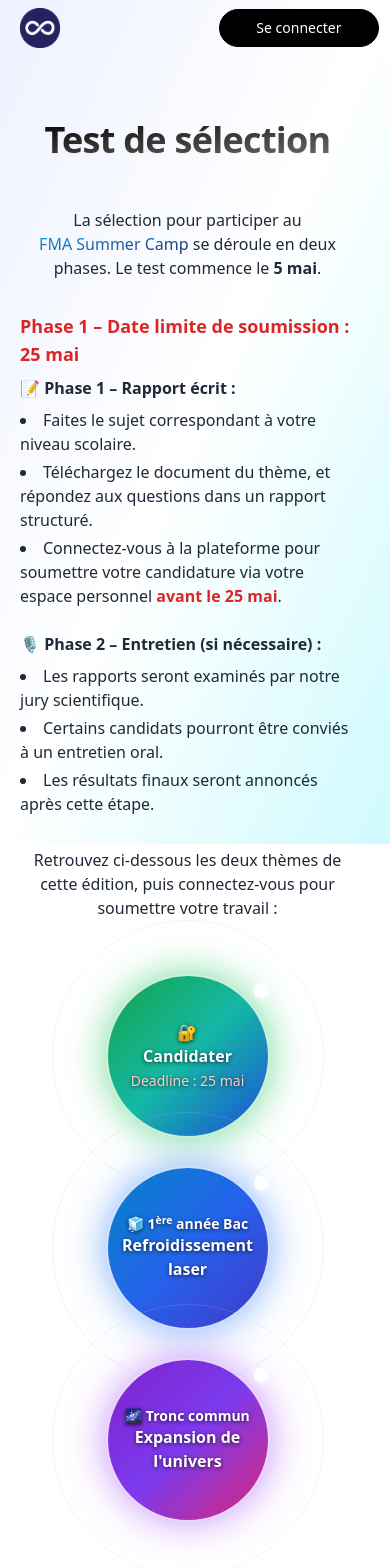
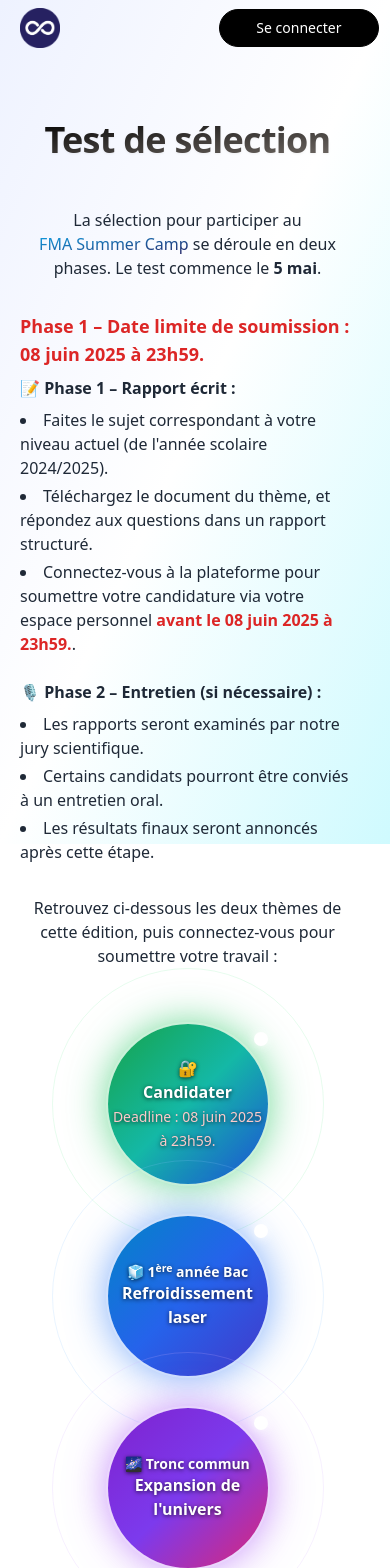
Before and after one commit to aminemahd13/fma-website, a Next.js app in the folder website/front/: page /en/selection in a window 390 px wide. Shown: the top 1568 px of the page. Built offline with nearby package versions, Linux system fonts and the light colour scheme.

Commit message:
Front-end changes, taking into account pole decisions

```diff
--- a/website/front/src/app/[lang]/application/form/steps/personal-information-step.tsx
+++ b/website/front/src/app/[lang]/application/form/steps/personal-information-step.tsx
@@ -67,11 +67,6 @@ export const PersonalInformationStep = ({
       animate={{ x: 0, opacity: 1 }}
       transition={{ duration: 0.3, ease: 'easeInOut' }}
     >
-      <div className="bg-blue-50 p-4 rounded-md mb-6 border border-blue-200">
-        <p className="text-sm text-blue-800">
-          La lecture attentive et entière du <Link href="https://drive.google.com/file/d/1aHmNIZb3Funq9Mqr_UE2La17Dkrmnm-t/view?usp=sharing" className="text-blue-600 underline font-medium">règlement</Link> est obligatoire
-        </p>
-      </div>
 
       <h2 className='text-base font-semibold leading-7 text-[#0284C7]'>
         Informations personnelles de l&apos;élève
--- a/website/front/src/app/[lang]/application/form/steps/validation-step.tsx
+++ b/website/front/src/app/[lang]/application/form/steps/validation-step.tsx
@@ -8,6 +8,7 @@ import {
   FormLabel,
   FormMessage,
 } from "@/components/shared/form"
+import Link from 'next/link'
 import { Checkbox, Separator } from '@/components/shared'
 
 const RequiredAsterisk = () => <span className="text-red-500"> * </span>;
@@ -28,6 +29,12 @@ export const ValidationStep = ({
       <h2 className='text-base font-semibold leading-7 text-[#0284C7]'>
         Validation
       </h2>
+      <div className="bg-blue-50 p-4 rounded-md mb-6 border border-blue-200">
+        <p className="text-sm text-blue-800">
+          La lecture attentive et entière du <Link href="https://drive.google.com/file/d/1aHmNIZb3Funq9Mqr_UE2La17Dkrmnm-t/view?usp=sharing" className="text-blue-600 underline font-medium">règlement</Link> est obligatoire
+        </p>
+      </div>
+
       <p className='mt-1 text-sm leading-6 text-gray-600'>
         Lisez attentivement nos Conditions Générales et validez votre candidature
       </p>
--- a/website/front/src/app/[lang]/profile/rapport/page.tsx
+++ b/website/front/src/app/[lang]/profile/rapport/page.tsx
@@ -275,7 +275,7 @@ export default function ReportPage() {
       <CardHeader>
         <CardTitle>Sujets disponibles</CardTitle>
         <CardDescription>
-          Téléchargez le sujet qui correspond à votre niveau scolaire pour préparer votre rapport
+          Téléchargez le sujet qui correspond à votre niveau scolaire actuel (de l'année scolaire 2024/2025) pour préparer votre rapport
         </CardDescription>
       </CardHeader>
       <CardContent>
@@ -302,7 +302,7 @@ export default function ReportPage() {
 
           <div className="mt-4 p-3 bg-blue-50 rounded-md border border-blue-200">
             <p className="text-sm text-blue-800">
-              <strong>Important :</strong> Veuillez télécharger et traiter le sujet correspondant à votre niveau actuel.
+              <strong>Important :</strong> Veuillez télécharger et traiter le sujet correspondant à votre niveau actuel (de l'année scolaire 2024/2025).
               Votre rapport sera évalué en fonction des critères spécifiques à votre niveau.
             </p>
           </div>
--- a/website/front/src/app/[lang]/selection/page.tsx
+++ b/website/front/src/app/[lang]/selection/page.tsx
@@ -48,16 +48,16 @@ export default function SelectionPage() {
 
           <div className="mt-8 text-left md:text-center">
             <p className="text-red-600 font-bold text-lg mb-2">
-              Phase 1 – Date limite de soumission : 25 mai
+              Phase 1 – Date limite de soumission : 08 juin 2025 à 23h59.
             </p>
 
             <p className="font-bold mb-2">📝 Phase 1 – Rapport écrit :</p>
             <ul className="list-disc list-inside space-y-1">
-              <li>Faites le sujet correspondant à votre niveau scolaire.</li>
+              <li>Faites le sujet correspondant à votre niveau actuel (de l'année scolaire 2024/2025).</li>
               <li>Téléchargez le document du thème, et répondez aux questions dans un rapport structuré.</li>
               <li>
                 Connectez-vous à la plateforme pour soumettre votre candidature via votre espace personnel {" "}
-                <span className="text-red-600 font-semibold">avant le 25 mai</span>.
+                <span className="text-red-600 font-semibold">avant le 08 juin 2025 à 23h59.</span>.
               </li>
             </ul>
 
@@ -87,7 +87,7 @@ export default function SelectionPage() {
             <span className="text-white font-semibold text-base text-center z-10 pointer-events-none select-none drop-shadow-[0_1px_2px_rgba(0,0,0,0.7)]">
               🔐<br />
               Candidater<br />
-              <span className="text-sm text-red-200 font-normal">Deadline : 25 mai</span>
+              <span className="text-sm text-red-200 font-normal">Deadline : 08 juin 2025 à 23h59.</span>
             </span>
             <div className="absolute w-[170%] h-[170%] border border-green-300/20 rounded-full animate-spin-slow pointer-events-none" />
             <div className="absolute h-3.5 w-3.5 bg-white rounded-full right-0 top-2 shadow-[0_0_10px_rgba(255,255,255,0.8)] animate-moon" />
--- a/website/front/src/app/i18n/locales/fr/home.json
+++ b/website/front/src/app/i18n/locales/fr/home.json
@@ -1,4 +1,4 @@
 {
-  "hero-title": "Les inscriptions sont ouvertes!  Candidatez avant le 25 Mai ! ",
+  "hero-title": "Les inscriptions sont ouvertes!  Candidatez avant le 08 juin 2025 ! ",
   "hero-subtitle": "Préparez vos esprits à être stimulés par des cours et ateliers enrichissants en physique, et saisissez l’opportunité de rencontrer des étudiants marocains des plus grandes écoles, spécialisés dans ce domaine d’excellence."
 }
--- a/website/front/src/components/home/informations.tsx
+++ b/website/front/src/components/home/informations.tsx
@@ -14,7 +14,7 @@ const Informations = () => {
         <div className="w-full md:text-xl py-4 space-y-4">
           <p className="md:w-3/4">
           FMA est un camp d&apos;été de physique destiné aux lycéens
-           à orientation scientifique. Pendant six jours, les participants découvrent
+           du tronc commun et 1ère année bac. Pendant six jours, les participants découvrent
             différents domaines de la physique à travers des cours animés par des étudiants
              issus des plus grandes écoles internationales. Le programme inclut aussi des
               discussions en petits groupes, des ateliers pratiques et des conférences données
--- a/website/front/src/components/home/time-and-location.tsx
+++ b/website/front/src/components/home/time-and-location.tsx
@@ -22,8 +22,8 @@ const TimeAndLocation = () => {
         <Book className="h-16" />
 
         <div className="text-sm text-gray-500 font-semibold py-4">
-          Élèves du <span className="text-[#272162]">lycée</span> <br />
-          d&apos;orientation scientifique
+          Élèves du <span className="text-[#272162]">tronc commun</span> <br />
+          et <span className="text-[#272162]">1ère année bac</span>.
         </div>
       </div>
 
--- a/website/front/src/components/home/tutorial-section.tsx
+++ b/website/front/src/components/home/tutorial-section.tsx
@@ -37,7 +37,7 @@ const TutorialSection = () => {
 </p>
 
   <p className="text-red-600 font-semibold">
-    Attention : tout doit être soumis avant le 25 mai.
+    Attention : tout doit être soumis avant le 08 juin 2025 à 23h59.
   </p>
 </div>
 
--- a/website/front/src/components/layout/footer.tsx
+++ b/website/front/src/components/layout/footer.tsx
@@ -26,6 +26,11 @@ const Footer = () => {
           alt="LM6E"
           style={{height: isMobile ? 'auto' : '70px', width: 'auto'}}
         />
+        <img
+          src="/cdg_capital_logo.jpg"
+          alt="cdg capital logo"
+          style={{height: isMobile ? 'auto' : '60px', width: 'auto'}}
+          />
       </div>
       <div className='z-10'>
         <SocialMediaLinks />
```
Also changed, not shown: website/front/public/cdg_capital_logo.jpg.
